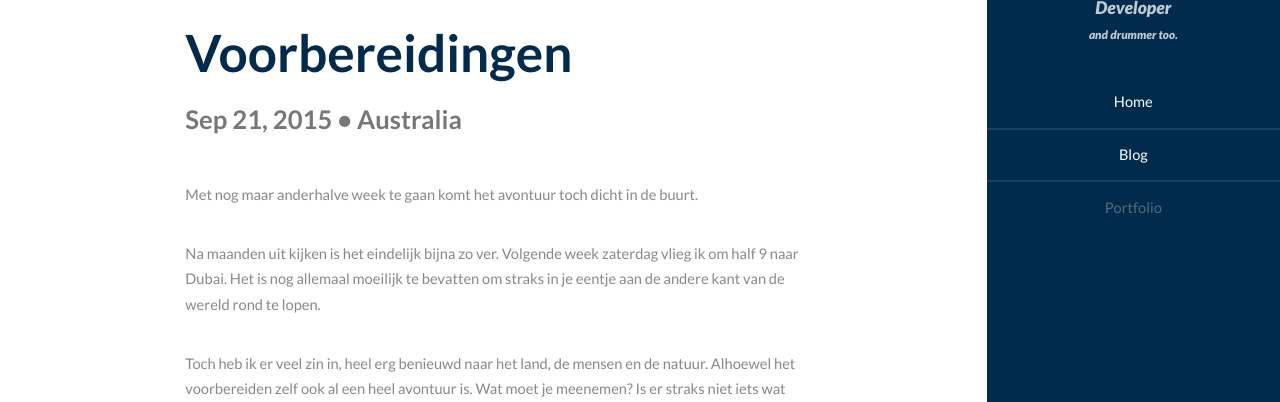
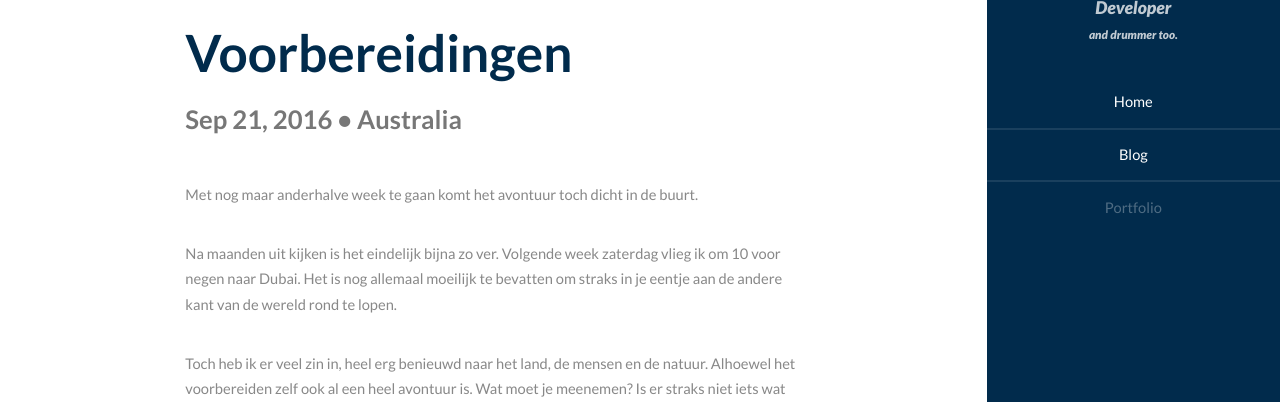
Before and after one commit to pataar/website-archived, a Jekyll site: the page built from _posts/2015-02-17-preperations.markdown, in a window 1280 px wide and 1188 px high. Shown: the part 265-667 px from the top of the window. Built offline with Jekyll 4.4.1, drawn with Linux system fonts in a browser that asks for light colours.

Commit message:
Edited by Teddy Hyde (teddyhyde.com) at 29 sep. 2016 23:21:58

```diff
--- a/_posts/2015-02-17-preperations.markdown
+++ b/_posts/2015-02-17-preperations.markdown
@@ -1,7 +1,7 @@
 ---
 layout: post
 title:  "Voorbereidingen"
-date:   2015-09-21 22:13:00
+date:   2016-09-21 22:13:00
 categories: "Australia"
 status: draft
 published: true
@@ -9,7 +9,7 @@ published: true
 Met nog maar anderhalve week te gaan komt het avontuur toch dicht in de buurt.
 
 <!--more-->
-Na maanden uit kijken is het eindelijk bijna zo ver. Volgende week zaterdag vlieg ik om half 9 naar Dubai. Het is nog allemaal moeilijk te bevatten om straks in je eentje aan de andere kant van de wereld rond te lopen.
+Na maanden uit kijken is het eindelijk bijna zo ver. Volgende week zaterdag vlieg ik om 10 voor negen naar Dubai. Het is nog allemaal moeilijk te bevatten om straks in je eentje aan de andere kant van de wereld rond te lopen.
 
 Toch heb ik er veel zin in, heel erg benieuwd naar het land, de mensen en de natuur. Alhoewel het voorbereiden zelf ook al een heel avontuur is.
 Wat moet je meenemen? Is er straks niet iets wat nodig is maar nog in Nederland ligt? Daarom ben ik toch wel aan het rondvragen geslagen.
```
